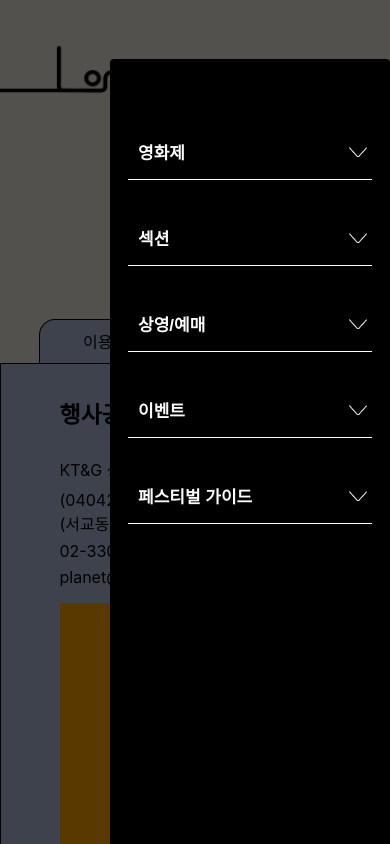
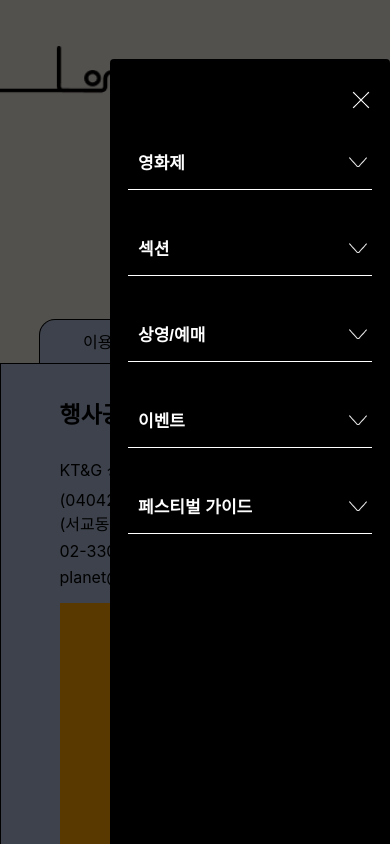
Before and after one commit to hmuri/LongTalk-FE, a React (Create React App) app in the folder longtalk/: page /guide in a window 390 px wide. Both pictures are taken after a click on the element 338 px from the left and 68 px from the top of the page. Shown: the top 844 px of the page. Built offline with nearby package versions, Linux system fonts and the light colour scheme; a web font is replaced by a local one.

Commit message:
feat: 모바일 nav 꼽표 추가 및 완성

```diff
--- a/longtalk/src/components/MobileNav.tsx
+++ b/longtalk/src/components/MobileNav.tsx
@@ -5,6 +5,7 @@ import MenuIcon from "../assets/icon/Menu.png";
 import { useRecoilState } from "recoil";
 import { menuActive } from "../recoil";
 import { Link } from "react-router-dom";
+import CloseSquare from "../assets/icon/Close_square.png";
 
 export default function MobileNav() {
   const [selectedItem, setSelectedItem] = useState<string | null>(null);
@@ -52,6 +53,10 @@ export default function MobileNav() {
     },
   };
 
+  const handleClose = () => {
+    setMenuOpen(false);
+  };
+
   const handleMainItemClick = (mainItem: string) => {
     const item = navItems[mainItem];
     if (item.alertMessage) {
@@ -90,12 +95,16 @@ export default function MobileNav() {
       <MenuIconBox onClick={handleMenuOpenClick} />
       <Container menuOpen={menuOpen}>
         <MenuContainer data-menu-container menuOpen={menuOpen}>
+          <CloseButton onClick={handleClose} src={CloseSquare} />
           <div
             style={{ width: "100%", display: "flex", flexDirection: "column" }}
           >
             <Header>
               {Object.keys(navItems).map((mainItem) => (
-                <HeaderBox key={mainItem}>
+                <HeaderBox
+                  key={mainItem}
+                  onClick={() => handleMainItemClick(mainItem)}
+                >
                   <div
                     style={{
                       display: "flex",
@@ -105,9 +114,7 @@ export default function MobileNav() {
                       zIndex: "50",
                     }}
                   >
-                    <HeaderBtn onClick={() => handleMainItemClick(mainItem)}>
-                      {mainItem}
-                    </HeaderBtn>
+                    <HeaderBtn>{mainItem}</HeaderBtn>
                     <ArrowBox />
                   </div>
 
@@ -173,12 +180,22 @@ const MenuIconBox = styled.div`
   z-index: 7;
 `;
 
+const CloseButton = styled.img`
+  position: fixed;
+  top: 3%;
+  right: 5%;
+  width: 30px;
+  height: 30px;
+  cursor: pointer;
+  z-index: 51;
+`;
+
 const MenuContainer = styled.div<{ menuOpen: boolean }>`
   display: flex;
   flex-direction: column;
   width: 244px;
   height: calc(100vh - 7%);
-  padding: 35px 18px;
+  padding: 45px 18px;
   position: fixed;
   right: 0px;
   top: 7%;
@@ -234,7 +251,7 @@ const ArrowBox = styled.div`
 
 const SubHeaderContainer = styled.div<{ active: boolean }>`
   overflow: hidden;
-  width: calc(100% - 15px);
+  width: calc(100% - 70px);
   padding-left: 15px;
 
   transform: ${(props) =>
```
